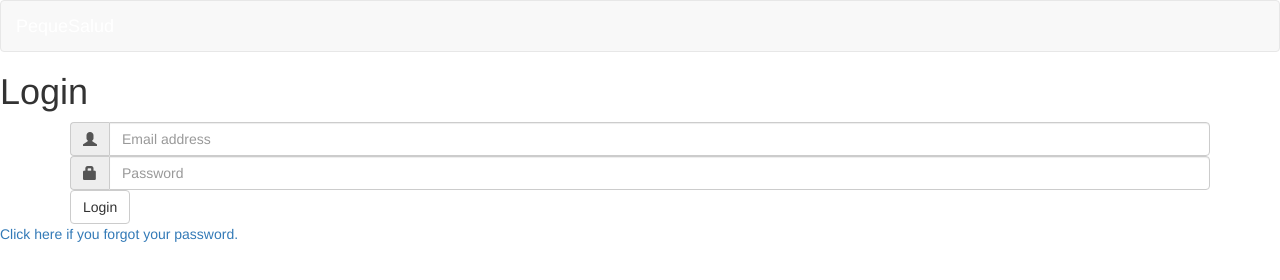
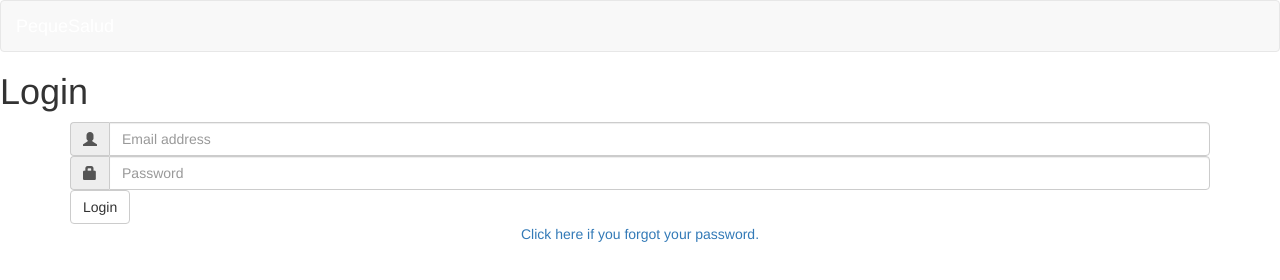
Before and after one commit to chrispink15/PequesaludApp, a plain HTML site: page login.html in a window 1280 px wide. Drawn offline with nearby package versions, Linux system fonts and the light colour scheme.

Commit message:
Login 1.0

```diff
--- a/login.html
+++ b/login.html
@@ -5,9 +5,9 @@
     <meta name="viewport" content="width=device-width, initial-scale=1">
     <link href="https://fonts.googleapis.com/css?family=Dosis" rel="stylesheet">
     <link rel="stylesheet" href="https://fonts.googleapis.com/icon?family=Material+Icons">
-    <link rel="stylesheet" type="text/css" href="css/login.css">
     <meta name="viewport" content="width=device-width, initial-scale=1, maximum-scale=1, user-scalable=no">
     <link rel="stylesheet" type="text/css" href="https://maxcdn.bootstrapcdn.com/bootstrap/3.3.7/css/bootstrap.min.css">
+    <link rel="stylesheet" type="text/css" href="css/login.css">
     <title>PequeSalud Login</title>
   </head>
   <body>
@@ -31,14 +31,14 @@
           <span  class="input-group-addon" id="basic-addon1"><span class="glyphicon glyphicon-lock" aria-hidden="true"></span></span>
           <input type="text" class="form-control" placeholder="Password" aria-describedby="basic-addon1">
         </div>
+        <div class="button">
+          <button type="button" class="btn btn-default">Login</button>
+        </div>
       </div>
     </div>
 
-    <div class="container">
-      <button type="button" class="btn btn-default">Login</button>
-    </div>
-
-    <a href="#">Click here if you forgot your password.</a>
+    <p style="text-align: center"><a href="#">Click here if you forgot your password.</a>
+    </p>
 
   </body>
 </html>
```
